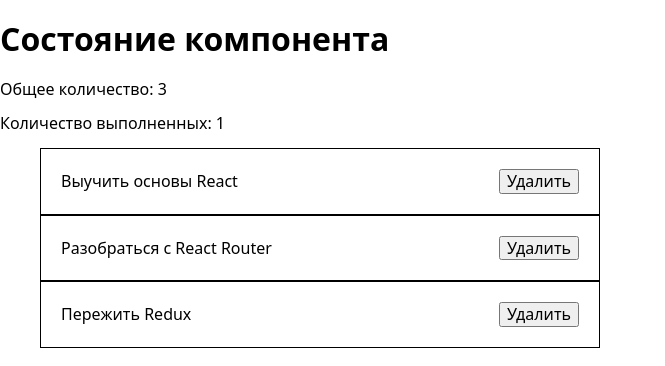
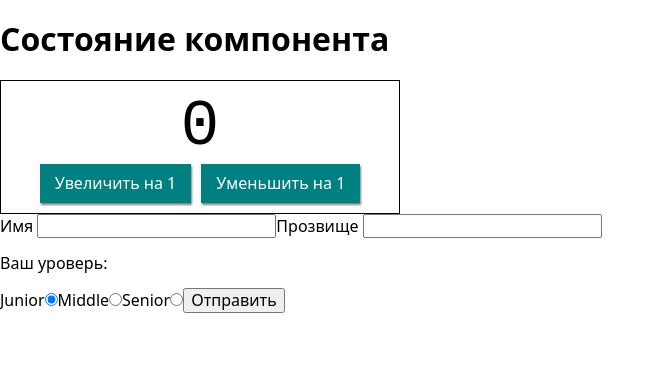
Before and after one commit to AlexSytsenko/react-test, a React (Create React App) app: page / in a window 1280 px wide. Shown: the top 366 px of the page, without its empty margins (0-665 px from the left). Built offline with nearby package versions, Linux system fonts and the light colour scheme.

Commit message:
add form

```diff
--- a/src/App.js
+++ b/src/App.js
@@ -3,6 +3,7 @@
 import Dropdown from './components/Dropdown/Dropdown';
 import ColorPicker from './components/ColorPicker';
 import TodoList from './components/TodoList';
+import Form from './components/Form';
 import initialTodos from './data/todos.json';
 
 const colorPickerOptions = [
@@ -25,6 +26,10 @@
     }));
   };
 
+  formsubmitHandler = data => {
+    console.log(data);
+  };
+
   render() {
     const { todos } = this.state;
     const totalTodoCount = todos.length;
@@ -36,19 +41,21 @@
     return (
       <>
         <h1>Состояние компонента</h1>
-        {/*
-      <Counter />
 
-      <Dropdown />
+        <Counter />
+
+        <Form onSubmit={this.formsubmitHandler} />
+
+        {/* <Dropdown />
 
       <ColorPicker options={colorPickerOptions} /> */}
 
-        <div>
+        {/* <div>
           <p>Общее количество: {totalTodoCount}</p>
           <p>Количество выполненных: {completedTodosCount}</p>
-        </div>
+        </div> */}
 
-        <TodoList todos={todos} onDeleteTodo={this.deleteTodo} />
+        {/* <TodoList todos={todos} onDeleteTodo={this.deleteTodo} /> */}
       </>
     );
   }
--- /dev/null
+++ b/src/components/Form.jsx
@@ -0,0 +1,88 @@
+import React, { Component } from 'react';
+
+class Form extends Component {
+  state = {
+    name: '',
+    tag: '',
+    experience: 'junior',
+  };
+
+  handleChange = e => {
+    const { name, value } = e.currentTarget;
+
+    this.setState({ [name]: value });
+  };
+
+  handleSubmit = e => {
+    e.preventDefault();
+
+    this.props.onSubmit(this.state);
+
+    this.reset();
+  };
+
+  reset = () => {
+    this.setState({ name: '', tag: '' });
+  };
+
+  render() {
+    return (
+      <form onSubmit={this.handleSubmit}>
+        <label htmlFor="">
+          Имя{' '}
+          <input
+            type="text"
+            name="name"
+            value={this.state.name}
+            onChange={this.handleChange}
+          />
+        </label>
+        <label>
+          Прозвище{' '}
+          <input
+            type="text"
+            name="tag"
+            value={this.state.tag}
+            onChange={this.handleChange}
+          />
+        </label>
+
+        <p>Ваш уроверь:</p>
+        <label htmlFor="">
+          Junior
+          <input
+            type="radio"
+            name="experience"
+            value="junior"
+            onChange={this.handleChange}
+            checked={this.state.experience === 'junior'}
+          />
+        </label>
+        <label htmlFor="">
+          Middle
+          <input
+            type="radio"
+            name="experience"
+            value="middle"
+            onChange={this.handleChange}
+            checked={this.state.experience === 'middle'}
+          />
+        </label>
+        <label htmlFor="">
+          Senior
+          <input
+            type="radio"
+            name="experience"
+            value="senior"
+            onChange={this.handleChange}
+            checked={this.state.experience === 'senior'}
+          />
+        </label>
+
+        <button type="submit">Отправить</button>
+      </form>
+    );
+  }
+}
+
+export default Form;
```
